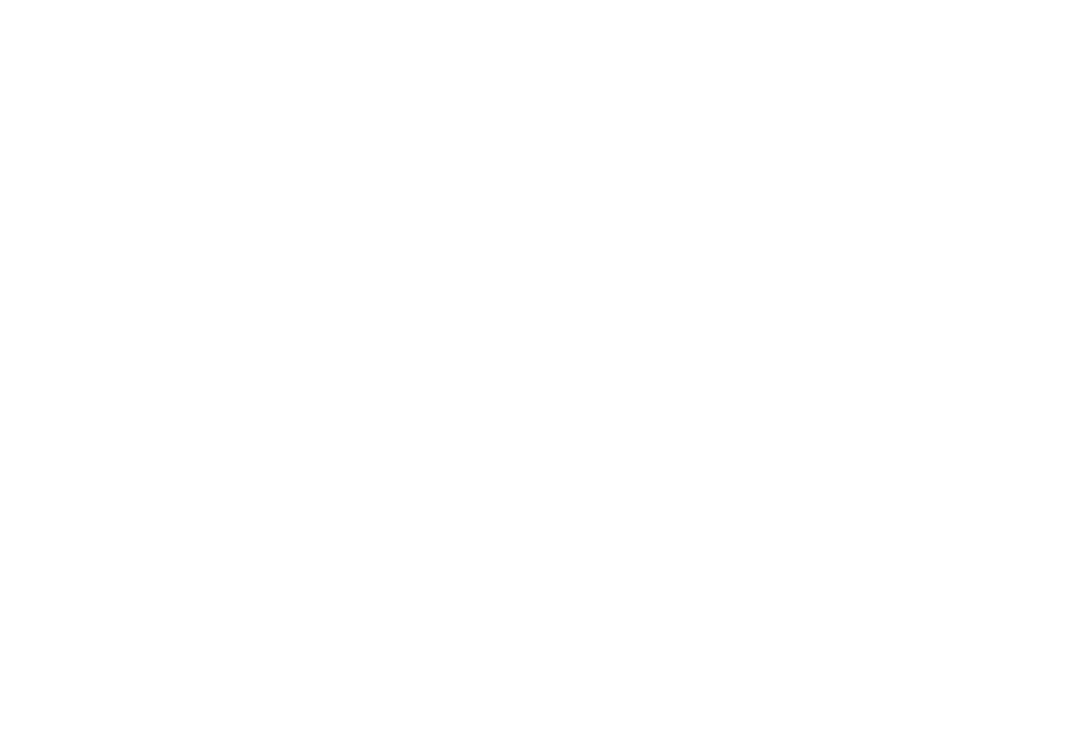
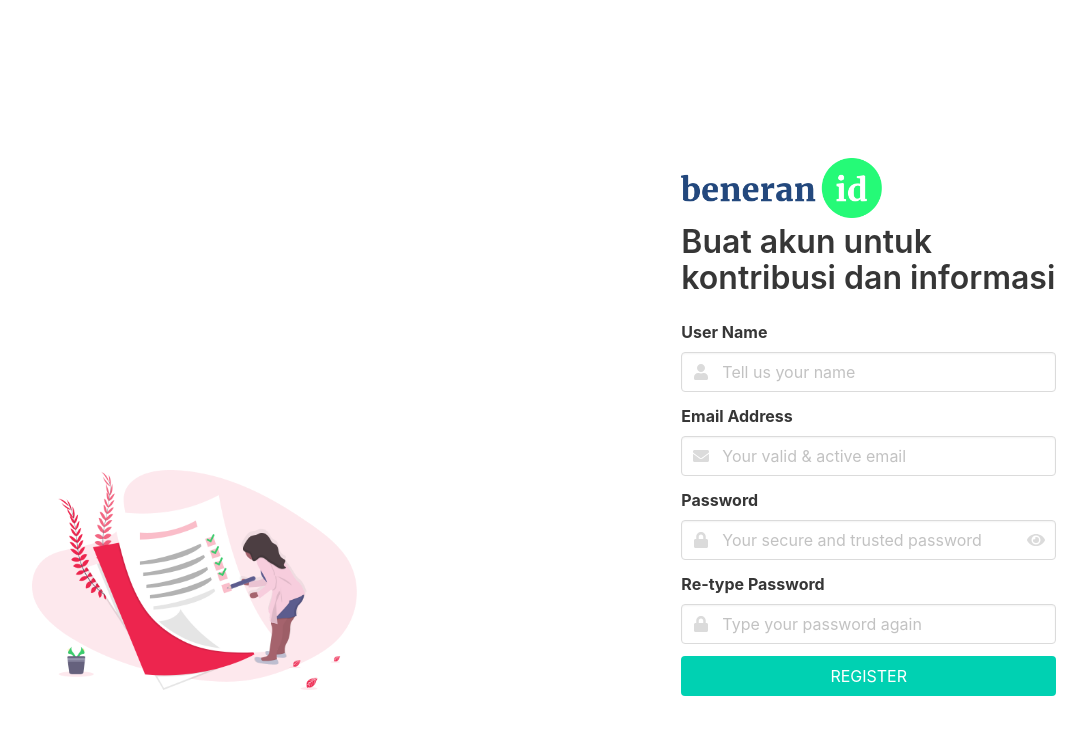
Before and after one commit to gilangnur/beneren.id, a React (Create React App) app: page /register in a window 1280 px wide. Shown: the top 734 px of the page, without its empty margins (96-1183 px from the left). Built offline with nearby package versions, Linux system fonts and the light colour scheme.

Commit message:
add register page

```diff
--- a/src/App.js
+++ b/src/App.js
@@ -2,6 +2,7 @@
 import { BrowserRouter as Router, Route, Switch } from 'react-router-dom';
 
 import Login from './pages/authpages/Login';
+import Register from './pages/authpages/Register';
 
 class App extends Component {
   constructor(props) {
@@ -16,6 +17,7 @@
       <Router>
         <Switch>
           <Route path="/login" component={Login} exact />
+          <Route path="/register" component={Register} exact />
         </Switch>
     </Router>
     );
--- /dev/null
+++ b/src/pages/authpages/Register.js
@@ -0,0 +1,192 @@
+import React, { Component } from 'react';
+import { Link } from 'react-router-dom';
+
+import styled from 'styled-components';
+
+import { FontAwesomeIcon } from '@fortawesome/react-fontawesome';
+import { faUser, faEnvelope, faLock, faEye, faEyeSlash } from '@fortawesome/free-solid-svg-icons';
+import Button from '../../components/Button';
+
+import '../../../node_modules/bulma/css/bulma.css';
+import Logo from '../../assets/images/logo.png';
+import Illustration from '../../assets/images/undraw_to_do_list_a49b@2x.png';
+import { isNull } from 'util';
+
+const StyledWrapper = styled.div`
+        padding: 10vh 5vw;
+        height: 100vh;
+    `
+const StyledLogoImage = styled.img`
+        width: auto;
+        height: 60px;
+    `
+
+const StyledColumn = styled.div`
+        display: flex;
+        flex-direction: column;
+        justify-content: flex-end;
+        height: 80vh;
+    `
+
+const StyledForm = styled.form`
+        padding-left: 300px;
+    `
+
+const StyledIconButton = styled.span `
+        cursor: pointer;
+        pointer-events: auto !important;
+    `
+
+class Register extends Component {
+    constructor (props) {
+        super(props);
+        this.state = {
+            userName: '',
+            email: '',
+            password: '',
+            rePassword: '',
+            formErrors: {userName: '', email: '', password: '', rePassword: ''},
+            userNameValid: false,
+            emailValid: false,
+            passwordValid: false,
+            rePasswordValid: false,
+            formValid: false,
+            iconType: false,
+            type: 'password'
+        }
+    }
+
+    showHide = (e) => {
+        console.log(this.state.iconType);
+        e.preventDefault();
+        e.stopPropagation();
+        this.setState({
+            type: this.state.type === 'input' ? 'password' : 'input',
+            iconType: this.state.iconType === false ? true : false
+        })
+    }
+
+    handleUserInput = (e) => {
+        const name = e.target.name;
+        const value = e.target.value;
+        this.setState({[name]: value},
+            () => { this.validateField(name, value) });
+    }
+
+    validateField(fieldName, value) {
+        let fieldValidationErrors = this.state.formErrors;
+        let emailValid = this.state.emailValid;
+        let passwordValid = this.state.passwordValid;
+        let userNameValid = this.state.userNameValid;
+        let rePasswordValid = this.state.rePasswordValid;
+
+        switch(fieldName) {
+            case 'userName':
+                userNameValid = value.length > 0;
+                fieldValidationErrors.userName = emailValid ? '' : 'insert your user name';
+                break;
+            case 'email':
+                emailValid = value.match(/^([\w.%+-]+)@([\w-]+\.)+([\w]{2,})$/i);
+                fieldValidationErrors.email = emailValid ? '' : 'email does not match with any format';
+                break;
+            case 'password':
+                passwordValid = value.length >= 8;
+                fieldValidationErrors.password = passwordValid ? '': 'is too short';
+                break;
+            case 'rePassword':
+                rePasswordValid = value === this.state.password;
+                fieldValidationErrors.rePassword = passwordValid ? '': 'do not forget to fill this';
+            default:
+                break;
+        }
+
+        this.setState({ formErrors: fieldValidationErrors,
+                        emailValid: emailValid,
+                        passwordValid: passwordValid,
+                        userNameValid: userNameValid,
+                        rePasswordValid: rePasswordValid
+                        }, this.validateForm);
+    }
+
+    errorClass(error) {
+        return(error.length === 0 ? '' : 'is-danger');
+    }
+
+
+
+    render(){
+        return(
+
+            <StyledWrapper className="container">
+                <div className="columns is-8 is-vcentered">
+                    <StyledColumn className="column is-4">
+                        <figure>
+                            <img src={Illustration}/>
+                        </figure>
+                    </StyledColumn>
+                    <StyledColumn className="column">
+                        <StyledForm>
+                        <figure>
+                            <StyledLogoImage src={Logo}/>
+                        </figure>
+                        <div className="content">
+                            <h1>
+                                Buat akun untuk kontribusi
+                                dan informasi
+                            </h1>
+                        </div>
+                            <div className="field">
+                                <label className="label">User Name</label>
+                                <div className="control has-icons-left">
+                                    <input className={`input ${this.errorClass(this.state.formErrors.userName)}`} type="text" name="userName" placeholder="Tell us your name" value={this.state.userName} onChange={this.handleUserInput}/>
+                                    <span className="icon is-small is-left">
+                                        <FontAwesomeIcon icon={faUser}/>
+                                    </span>
+                                </div>
+                                <p className="help is-danger">{this.state.formErrors.userName}</p>
+                            </div>
+                            <div className="field">
+                                <label className="label">Email Address</label>
+                                <div className="control has-icons-left">
+                                    <input className={`input ${this.errorClass(this.state.formErrors.email)}`} type="email" name="email" placeholder="Your valid & active email" value={this.state.email} onChange={this.handleUserInput}/>
+                                    <span className="icon is-small is-left">
+                                        <FontAwesomeIcon icon={faEnvelope}/>
+                                    </span>
+                                </div>
+                                <p className="help is-danger">{this.state.formErrors.email}</p>
+                            </div>
+                            <div className="field">
+                                <label className="label">Password</label>
+                                <div className="control has-icons-left has-icons-right">
+                                    <input className={`input ${this.errorClass(this.state.formErrors.password)}`} type={this.state.type} name="password" placeholder="Your secure and trusted password"  value={this.state.password} onChange={this.handleUserInput}/>
+                                    <span className="icon is-small is-left">
+                                        <FontAwesomeIcon icon={faLock}/>
+                                    </span>
+                                    <StyledIconButton className="icon is-small is-right" onClick={this.showHide}>
+                                        <FontAwesomeIcon icon={this.state.iconType ? faEyeSlash : faEye}/>
+                                    </StyledIconButton>
+                                </div>
+                                <p className="help is-danger">{this.state.formErrors.password}</p>
+                            </div>
+                            <div className="field">
+                                <label className="label">Re-type Password</label>
+                                <div className="control has-icons-left">
+                                    <input className="input" type="password" name="rePassword" placeholder="Type your password again"/>
+                                    <span className="icon is-small is-left">
+                                        <FontAwesomeIcon icon={faLock}/>
+                                    </span>
+                                </div>
+                                <p className="help is-danger"></p>
+                            </div>
+                            <div className="field">
+                                <Button type="submit" style="button is-primary is-normal is-fullwidth" text="REGISTER"/>
+                            </div>
+                        </StyledForm>
+                    </StyledColumn>
+                </div>
+            </StyledWrapper>
+        );
+    }
+}
+
+export default Register;
```
